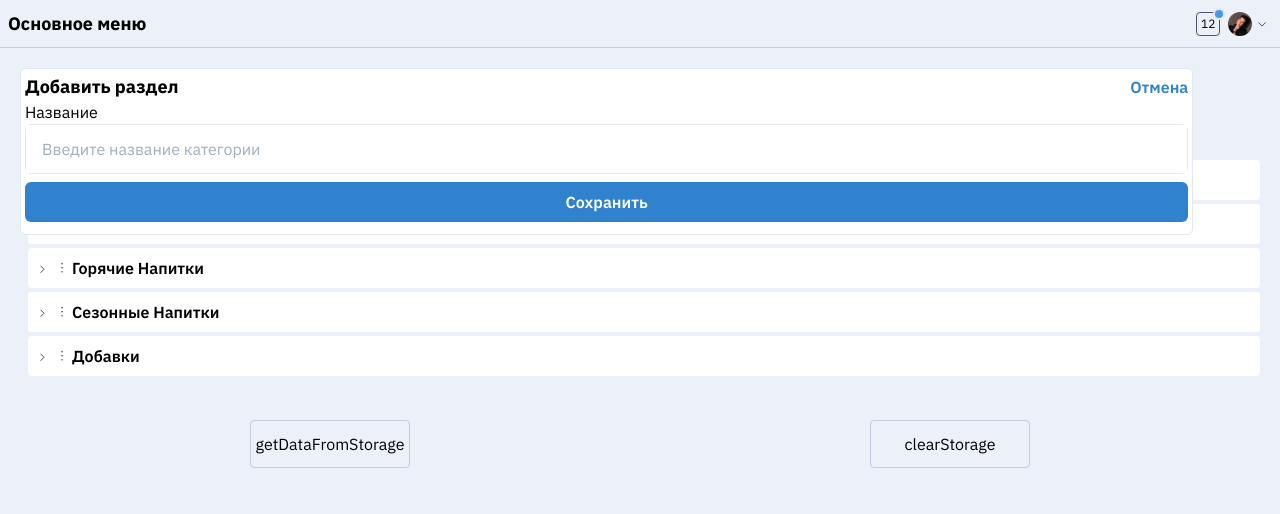
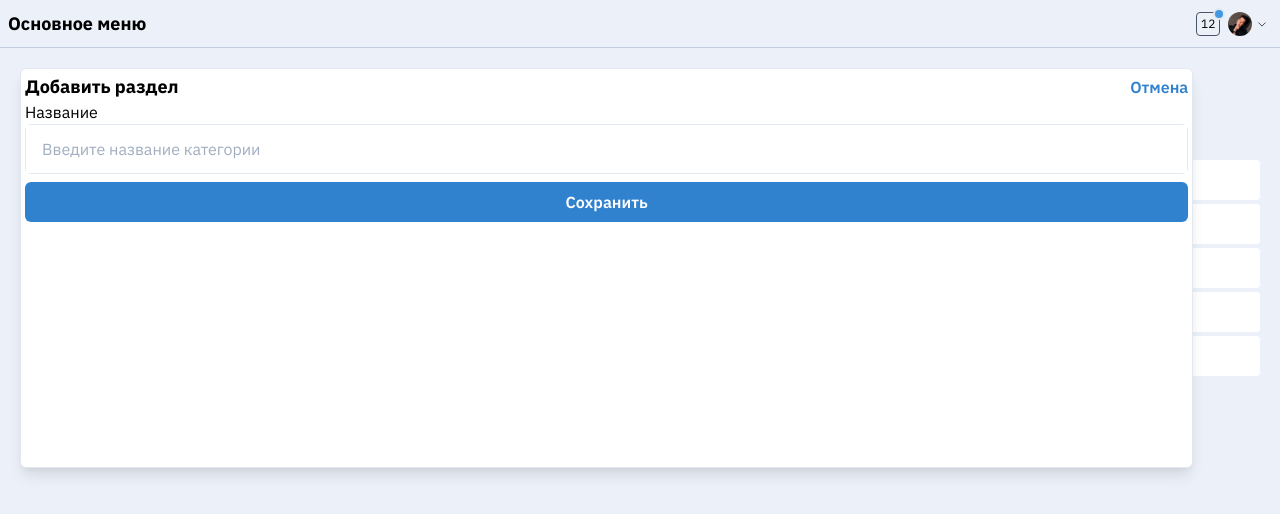
Before and after one commit to LadyVamp/erp-mobile-menu, an Angular app: page / in a window 1280 px wide. Both pictures are taken after a click on the button "Раздел". Shown: the top 514 px of the page. Built offline with nearby package versions, Linux system fonts and the light colour scheme.

Commit message:
[~] styles for crud section

```diff
--- a/src/app/app.component.html
+++ b/src/app/app.component.html
@@ -30,7 +30,7 @@
       меню разделы и позиции
    </div>
 
-   <div *ngIf="newSectionBlock" class="flex flex-col border rounded-md bg-white p-1 absolute w-11/12">
+   <section *ngIf="newSectionBlock" class="section-crud">
       <div class="flex justify-between">
          <h1 class="font-bold text-lg">Добавить раздел</h1>
          <button class="text-center font-semibold text-blue-600 rounded-md focus:outline-none" (click)="openNewSectionBlock()">
@@ -46,7 +46,7 @@
          (click)="addSection(newSection.value)">
          Сохранить
       </button>
-   </div>
+   </section>
 
    <!-- localStorage -->
    <div *ngIf="!isEmptyStorage">
@@ -94,7 +94,7 @@
       </button>
    </div>
 
-   <div *ngIf="editSectionBlock" class="flex flex-col h-40 border rounded-md bg-white p-1 absolute w-11/12">
+   <section *ngIf="editSectionBlock" class="section-crud">
       <div class="flex justify-between">
          <h1 class="font-bold text-lg">Редактировать раздел</h1>
          <button class="text-center font-semibold text-blue-600 rounded-md focus:outline-none" (click)="openEditSectionBlock()">
@@ -110,9 +110,9 @@
          (click)="editSection(currentSectionId)">
          Сохранить
       </button>
-   </div>
+   </section>
 
-   <div *ngIf="confirmDeleteBlock" class="flex flex-col h-40 border rounded-md bg-white p-1 absolute w-11/12">
+   <section *ngIf="confirmDeleteBlock" class="section-crud">
       <h1 class="font-bold text-lg">Удалить раздел</h1>
       <p>Вы уверены, что хотите удалить раздел <span class="font-semibold">{{currentSectionName}}</span> ?</p>
       <div class="flex justify-between mt-10">
@@ -123,7 +123,7 @@
             Нет
          </button>
       </div>
-   </div>
+   </section>
    <!-- /localStorage -->
 
 
--- a/src/themes/common.scss
+++ b/src/themes/common.scss
@@ -114,3 +114,16 @@ $text-gray-700: #4a5568;
       margin-right: 1.25rem;
    }
 }
+
+.section-crud { // flex flex-col border rounded-md bg-white p-1 absolute w-11/12 shadow-lg h-1/2-screen
+   display: flex;
+   flex-direction: column;
+   position: absolute;
+   width: 91.666667%;
+   height: 50vh;
+   background-color: white;
+   padding: 0.25rem;
+   border-width: 1px;
+   border-radius: 0.375rem;
+   box-shadow: 0 10px 15px -3px rgba(0, 0, 0, 0.1), 0 4px 6px -2px rgba(0, 0, 0, 0.05);
+}
```
